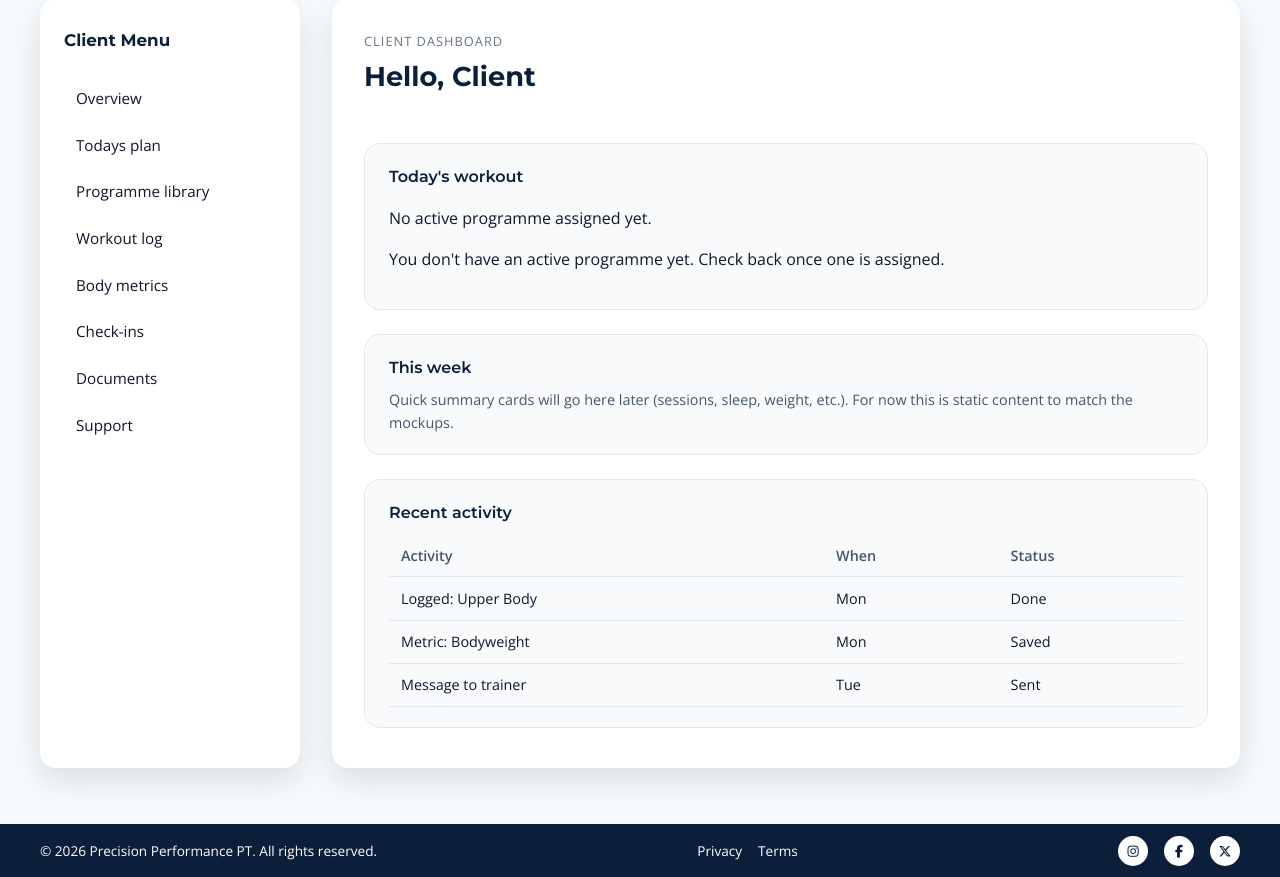
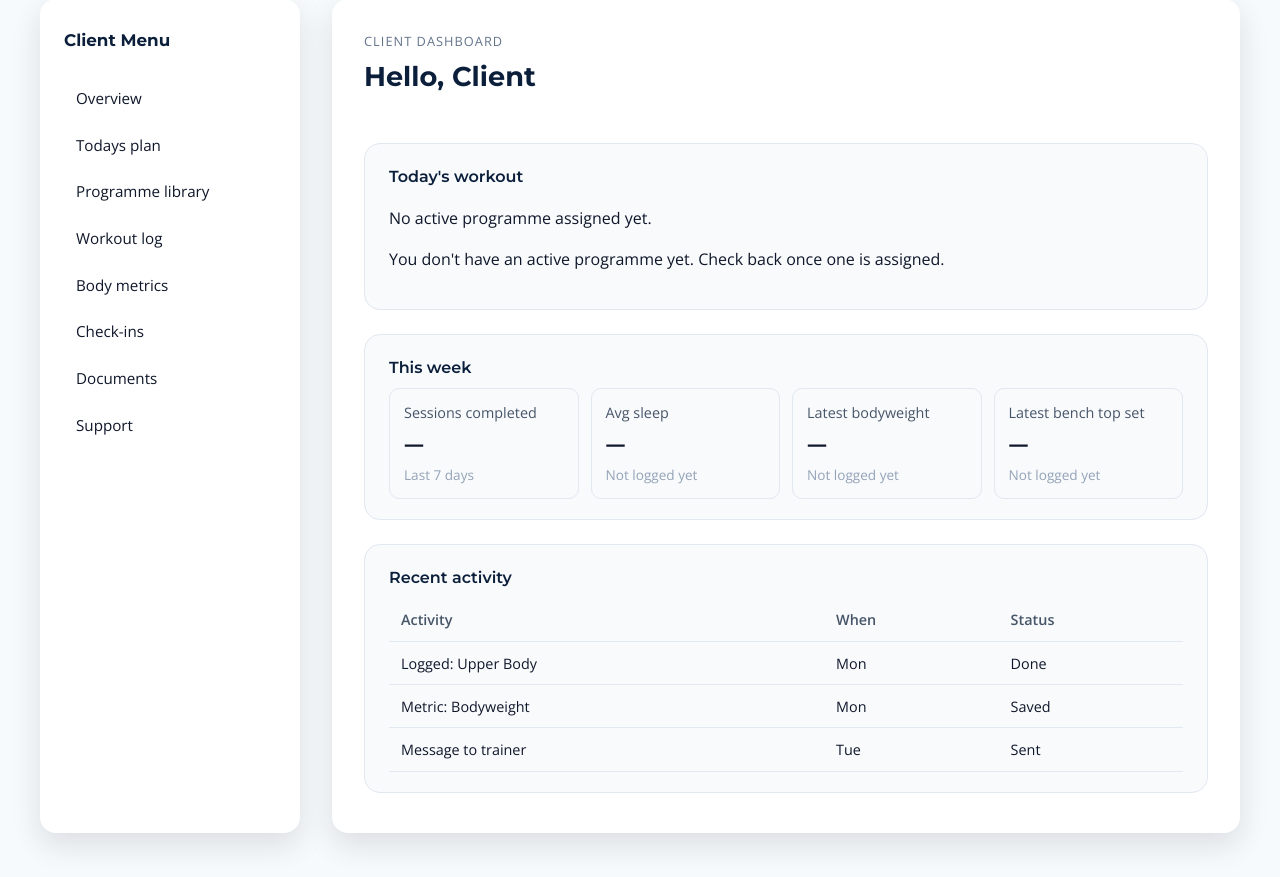
Before and after one commit to moranjohn-95/precision-performance-pt, a Django app: page /client/dashboard/ in a window 1280 px wide; the page is wider, and only the part inside the window is pictured. Shown: the part 105-982 px from the top of that part. Run offline with Django 5.2, Linux system fonts and the light colour scheme.

Commit message:
Add weekly summary cards to client dashboard

```diff
--- a/assets/css/style.css
+++ b/assets/css/style.css
@@ -1352,3 +1352,38 @@ html {
     border-color: #bfdbfe;
     color: #1d4ed8;
 }
+
+
+/* Client dashboard stats */
+.stats-grid {
+    display: grid;
+    grid-template-columns: repeat(auto-fit, minmax(180px, 1fr));
+    gap: 12px;
+    margin-top: 0.5rem;
+}
+
+.stat-card {
+    background: #f8fafc;
+    border: 1px solid #e2e8f0;
+    border-radius: 10px;
+    padding: 12px 14px;
+}
+
+.stat-label {
+    margin: 0;
+    font-size: 0.9rem;
+    color: #475569;
+}
+
+.stat-value {
+    margin: 4px 0;
+    font-size: 1.25rem;
+    font-weight: 700;
+    color: #0f172a;
+}
+
+.stat-hint {
+    margin: 0;
+    font-size: 0.85rem;
+    color: #94a3b8;
+}
--- a/templates/client/dashboard.html
+++ b/templates/client/dashboard.html
@@ -51,10 +51,54 @@ Hello, {{ request.user.first_name|default:"Client" }}
 
 <div class="dashboard-card">
     <h2 class="dashboard-card__title">This week</h2>
-    <p style="margin: 0; font-size: 0.9rem; color: #475569;">
-        Quick summary cards will go here later (sessions, sleep, weight, etc.).
-        For now this is static content to match the mockups.
-    </p>
+    <div class="stats-grid">
+        <div class="stat-card">
+            <p class="stat-label">Sessions completed</p>
+            <p class="stat-value">
+                {{ stats.sessions_completed|default:"—" }}
+            </p>
+            <p class="stat-hint">Last 7 days</p>
+        </div>
+        <div class="stat-card">
+            <p class="stat-label">Avg sleep</p>
+            <p class="stat-value">
+                {% if stats.sleep_avg %}
+                    {{ stats.sleep_avg|floatformat:1 }} h
+                {% else %}
+                    —
+                {% endif %}
+            </p>
+            <p class="stat-hint">
+                {% if stats.sleep_avg %}Last 7 days{% else %}Not logged yet{% endif %}
+            </p>
+        </div>
+        <div class="stat-card">
+            <p class="stat-label">Latest bodyweight</p>
+            <p class="stat-value">
+                {% if stats.latest_bodyweight %}
+                    {{ stats.latest_bodyweight }} kg
+                {% else %}
+                    —
+                {% endif %}
+            </p>
+            <p class="stat-hint">
+                {% if stats.latest_bodyweight %}Most recent entry{% else %}Not logged yet{% endif %}
+            </p>
+        </div>
+        <div class="stat-card">
+            <p class="stat-label">Latest bench top set</p>
+            <p class="stat-value">
+                {% if stats.latest_bench %}
+                    {{ stats.latest_bench }} kg
+                {% else %}
+                    —
+                {% endif %}
+            </p>
+            <p class="stat-hint">
+                {% if stats.latest_bench %}Most recent entry{% else %}Not logged yet{% endif %}
+            </p>
+        </div>
+    </div>
 </div>
 
 <div class="dashboard-card">
```
Also changed, not shown: accounts/views.py (+35 -1 lines).
